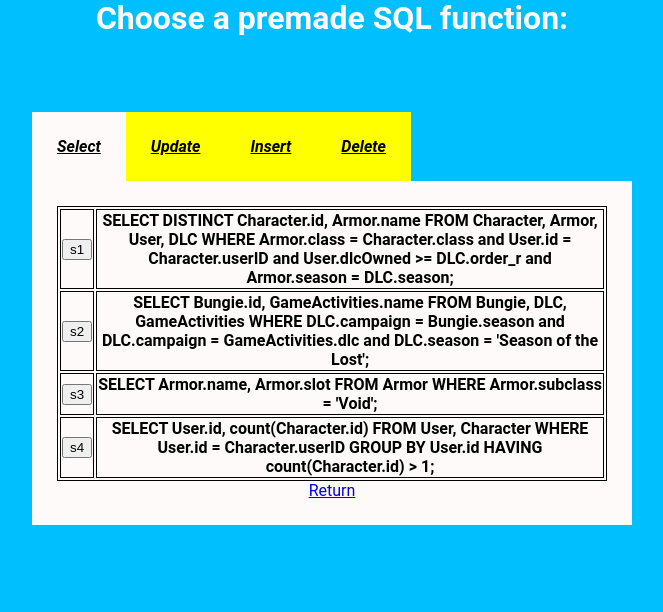
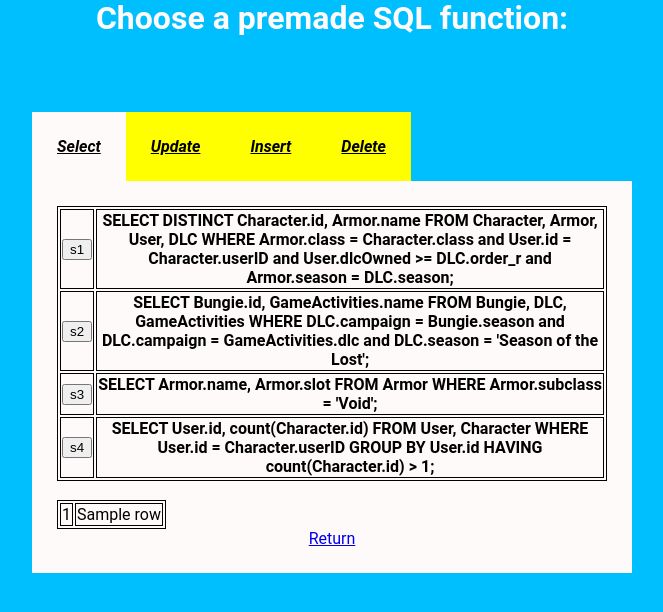
Before and after one commit to Sean02/Destiny_2_Exotic_Armor, a Flask app: template templates/preset.html in a window 1280 px wide. Shown: the part 22-634 px from the top of the page, without its empty margins (308-971 px from the left). Run offline with Flask 2, Linux system fonts and the light colour scheme; the template is opened without the code that fills it: most values are stand-ins (such as "Sample title", 1, 10 or a date in 2020).

Commit message:
Update preset.html
Added table display on the select tab

```diff
--- a/templates/preset.html
+++ b/templates/preset.html
@@ -33,6 +33,15 @@
                         <td><input type = "submit" name="pre" value = "s4"/></td>
                         <th>SELECT User.id, count(Character.id) FROM User, Character WHERE User.id = Character.userID GROUP BY User.id HAVING count(Character.id) > 1; </th>
                     </tr>
+                </table>
+                <br>
+                <table>
+                    {%for row in pOut%}
+                    <tr>
+                        <td>{{row[0]}}</td>
+                        <td>{{row[1]}}</td>
+                    </tr>
+                    {%endfor%}
                 </table>
                 <a href="{{url_for('home')}}">Return</a><br>
             </div>
@@ -75,11 +84,11 @@
                     </tr>
                     <tr>
                         <td><input type = "submit" name="pre" value = "i3"/></td>
-                        <th>INSERT INTO VALUES ('Eater of Worlds', 'Raid', 'Curse of Osiris', 'Season of the Curse of Osiris'); </th>
+                        <th>INSERT INTO GameActivities VALUES ('Eater of Worlds', 'Raid', 'Curse of Osiris', 'Season of the Curse of Osiris'); </th>
                     </tr>
                     <tr>
                         <td><input type = "submit" name="pre" value = "i4"/></td>
-                        <th>INSERT INTO Character VALUES ('Human2', 'Titan', 'Arc', 'Player#0001); </th>
+                        <th>INSERT INTO Character VALUES ('Human2', 'Titan', 'Arc', 'Player#0001'); </th>
                     </tr>
                 </table>
                 <a href="{{url_for('home')}}">Return</a><br>
```
